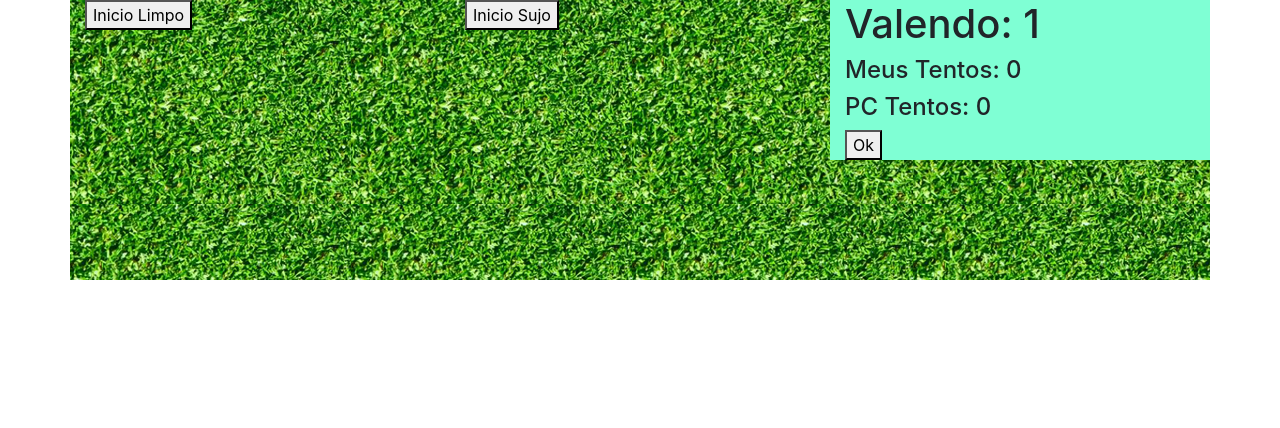
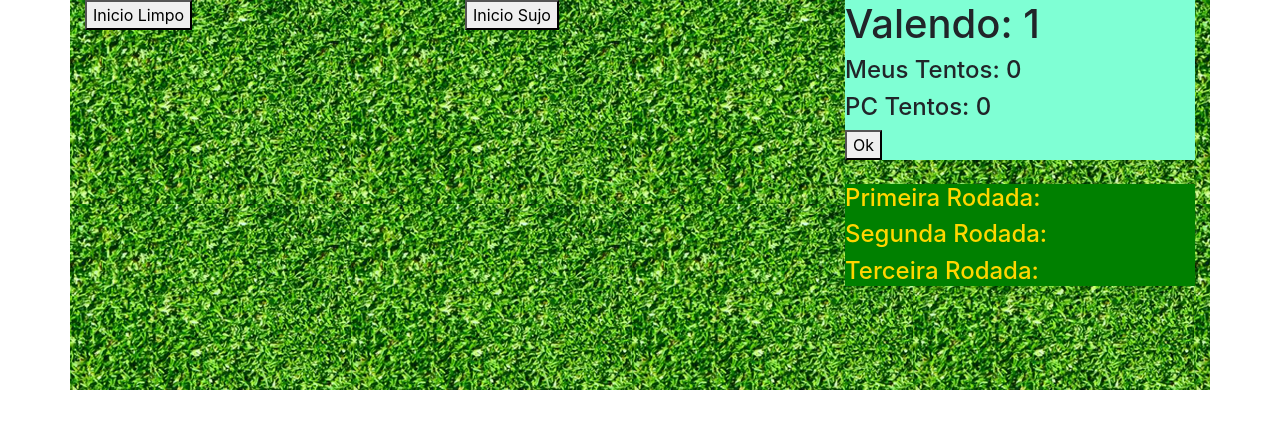
Before and after one commit to julioclisboa/truco, an Angular app: page / in a window 1280 px wide. Shown: the top 428 px of the page. Built offline with nearby package versions, Linux system fonts and the light colour scheme.

Commit message:
Inclusão de Placar da Rodada

```diff
--- a/src/app/truco/shared/truco.service.ts
+++ b/src/app/truco/shared/truco.service.ts
@@ -39,7 +39,7 @@ export class TrucoService {
 
   iniciaJogo(limpo: boolean): void {
 
-    console.log("INICIA JOGO");
+    console.log("INICIA RODADA");
 
     this.cartas = [];
     this.minhasCartas = [];
@@ -101,6 +101,7 @@ export class TrucoService {
     this.cartaVira = this.geraCartaAleatoria();
     this.marcaComoUsada(this.cartaVira.idCarta);
     this.marcaComoManilha();
+    console.log(`Vira é a carta ${this.cartaVira.carta} de ${this.cartaVira.nipe}`);
   }
 
   //----------------------------------------------
@@ -188,7 +189,13 @@ export class TrucoService {
       this.cartaAdversario.desviraCarta();
     }
 
-    console.log("Carta Jogada", cartaSelecionada);
+    //console.log("Carta Jogada", cartaSelecionada);
+    if (this.minhaVez) {
+      console.log(`MINHA Carta Jogada ${cartaSelecionada.carta} de ${cartaSelecionada.nipe}`);
+    } else {
+      console.log(`PC Carta Jogada ${cartaSelecionada.carta} de ${cartaSelecionada.nipe}`);
+
+    }
 
     if (this.minhaCarta && this.cartaAdversario) {
       this.rodada++;
@@ -204,8 +211,6 @@ export class TrucoService {
       } else {
         console.log("Sem vencedor");
       }
-
-      console.log("Rodadas", this.rodadasTruco);
       this.validaAsRodadas();
 
     } else {
@@ -260,8 +265,8 @@ export class TrucoService {
       }
 
       if (minhaVitoria || minhaDerrota) {
+        console.log("FINAL DA RODADA");
         this.somaPontos(minhaVitoria);
-        this.rodadasTruco = [];
         this.mudaAVez();
       }
     }
@@ -274,7 +279,7 @@ export class TrucoService {
       this.pontosComputador += this.tentosValendo
     }
     this.tentosValendo = 1;
-    this.limpaARodada();
+    this.iniciaJogo(true);
   }
 
 }
--- a/src/app/truco/truco/truco.component.css
+++ b/src/app/truco/truco/truco.component.css
@@ -9,3 +9,9 @@
 .placar{
     background-color: aquamarine;
 }
+
+.rodada{
+    background-color: green;
+    color: gold;
+    align-content: right;
+}
--- a/src/app/truco/truco/truco.component.html
+++ b/src/app/truco/truco/truco.component.html
@@ -7,25 +7,26 @@
             <button (click)="iniciaJogo(false)">Inicio Sujo</button>
         </div>
 
-        <!--
         <div class="col-sm">
-            <button (click)="continua()">Ok</button>
-        </div>
-        -->
-
-        <div class="col-sm placar">
-            <h1>Valendo: {{ tentosValendo }}</h1>
-            <h4>Meus Tentos: {{ meusPontos }} </h4>
-            <h4>PC Tentos: {{ pcPontos }} </h4>
-            <button (click)="continua()">Ok</button>
+            <div class="placar">
+                <h1>Valendo: {{ tentosValendo }}</h1>
+                <h4>Meus Tentos: {{ meusPontos }} </h4>
+                <h4>PC Tentos: {{ pcPontos }} </h4>
+                <button (click)="continua()">Ok</button>
+            </div>
+            <br>
+            <div class="rodada">
+                <h4>Primeira Rodada: {{ primeiraRodada }}</h4>
+                <h4>Segunda Rodada: {{ segundaRodada }}</h4>
+                <h4>Terceira Rodada: {{ terceiraRodada }}</h4>
+            </div>
         </div>
     </div>
 
-    <br>
-
     <div class="row carta">
         <div *ngFor="let carta of cartasComputador; let item=index" class="col-sm">
-            <div [style.backgroundImage]="'url('+ carta.urlFoto +')'" class="carta" (click)="selecionaCarta(item,false)">
+            <div [style.backgroundImage]="'url('+ carta.urlFoto +')'" class="carta"
+                (click)="selecionaCarta(item,false)">
                 <br><br><br><br><br><br>
             </div>
         </div>
--- a/src/app/truco/truco/truco.component.ts
+++ b/src/app/truco/truco/truco.component.ts
@@ -2,7 +2,7 @@ import { Component, OnInit, ViewChild } from '@angular/core';
 
 import { NgForm } from '@angular/forms';
 
-import { Carta, TrucoService } from '../shared';
+import { Carta, TrucoService, Rodada } from '../shared';
 
 @Component({
   selector: 'app-truco',
@@ -26,6 +26,11 @@ export class TrucoComponent implements OnInit {
   pcPontos: number = 0;
   tentosValendo: number = 1;
 
+  primeiraRodada: string = '';
+  segundaRodada: string = '';
+  terceiraRodada: string = '';
+  rodadasJogo: Rodada[];
+
   constructor(
     private trucoService: TrucoService
   ) { }
@@ -42,45 +47,14 @@ export class TrucoComponent implements OnInit {
     this.cartasComputador = this.trucoService.cartasComputador;
   }
 
-  //----------------------------------------------
-  selecionaEu(posicao: number) {
-    let cartaSelecionada = this.minhasCartas[posicao];
-    this.minhasCartas = this.minhasCartas.filter((carta) => carta.idCarta != cartaSelecionada.idCarta);
-
-    this.configuraJogada(cartaSelecionada);
-  }
-
-  /*
   continua() {
-    //this.trucoService.verificaGanhador(this.carta1, this.carta2);
-    if (this.trucoService.empate) {
-      this.pcPontos += 1;
-    } else {
-      if (this.trucoService.carta1Vence) {
-        this.meusPontos += 1
-      }
-    }
-
-    this.zeraRodada();
-  }
-  */
-
-  //----------------------------------------------
-  selecionaPC(posicao: number) {
-    let cartaSelecionada = this.cartasComputador[posicao];
-    this.cartasComputador = this.cartasComputador.filter((carta) => carta.idCarta != cartaSelecionada.idCarta);
-
-    this.configuraJogada(cartaSelecionada);
-  }
-
-  continua(){
     let aleatorio = Math.floor(Math.random() * this.cartasComputador.length);
-    this.selecionaCarta(aleatorio,false);
+    this.selecionaCarta(aleatorio, false);
   }
 
   selecionaCarta(posicao: number, euJogando: boolean) {
 
-    if((euJogando && this.trucoService.minhaVez) || (!euJogando && !this.trucoService.minhaVez) ) {
+    if ((euJogando && this.trucoService.minhaVez) || (!euJogando && !this.trucoService.minhaVez)) {
       this.trucoService.selecionaCarta(posicao);
       this.carta1 = this.trucoService.minhaCarta;
       this.carta2 = this.trucoService.cartaAdversario;
@@ -89,36 +63,51 @@ export class TrucoComponent implements OnInit {
 
       this.minhasCartas = this.trucoService.minhasCartas;
       this.cartasComputador = this.trucoService.cartasComputador;
+      this.cartaVira = this.trucoService.cartaVira;
+      this.urlImagem = this.trucoService.cartaVira.urlFoto;
 
       this.meusPontos = this.trucoService.meusPontos;
       this.pcPontos = this.trucoService.pontosComputador;
       this.tentosValendo = this.trucoService.tentosValendo;
+      this.trataVencedoresRodada();
+
     } else {
       alert("Não é sua vez!");
     }
   }
 
   //----------------------------------------------
-  configuraJogada(carta: Carta) {
-    if (!this.carta1) {
-      this.carta1 = carta;
-      this.carta1Img = carta.urlFoto;
+  trataVencedoresRodada(): void {
+    this.rodadasJogo = this.trucoService.rodadasTruco;
+    if (this.rodadasJogo[0]) {
+      if (this.rodadasJogo[0].empate) {
+        this.primeiraRodada = 'EMPATE';
+      } else {
+        this.primeiraRodada = (this.rodadasJogo[0].primeiraVence) ? 'USUARIO' : 'PC';
+      }
     } else {
-
-      if (!this.carta2) {
-        this.carta2 = carta;
-        this.carta2Img = carta.urlFoto;
-      }
+      this.primeiraRodada = '';
     }
 
-    //this.trucoService.verificaGanhador(this.carta1, this.carta2);
-  }
+    if (this.rodadasJogo[1]) {
+      if (this.rodadasJogo[1].empate) {
+        this.segundaRodada = 'EMPATE';
+      } else {
+        this.segundaRodada = (this.rodadasJogo[1].primeiraVence) ? 'USUARIO' : 'PC';
+      }
+    } else {
+      this.segundaRodada = '';
+    }
 
-  zeraRodada() {
-    this.carta1 = null;
-    this.carta2 = null;
-    this.carta1Img = '';
-    this.carta2Img = '';
+    if (this.rodadasJogo[2]) {
+      if (this.rodadasJogo[2].empate) {
+        this.terceiraRodada = 'EMPATE';
+      } else {
+        this.terceiraRodada = (this.rodadasJogo[2].primeiraVence) ? 'USUARIO' : 'PC';
+      }
+    } else {
+      this.terceiraRodada = '';
+    }
   }
 
 }
```
